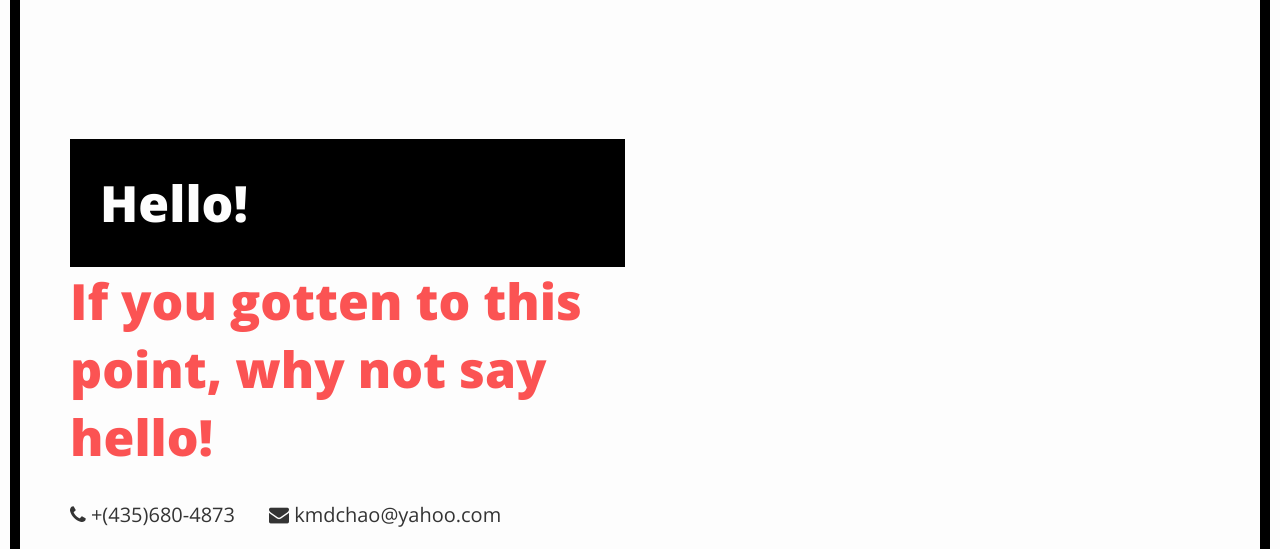
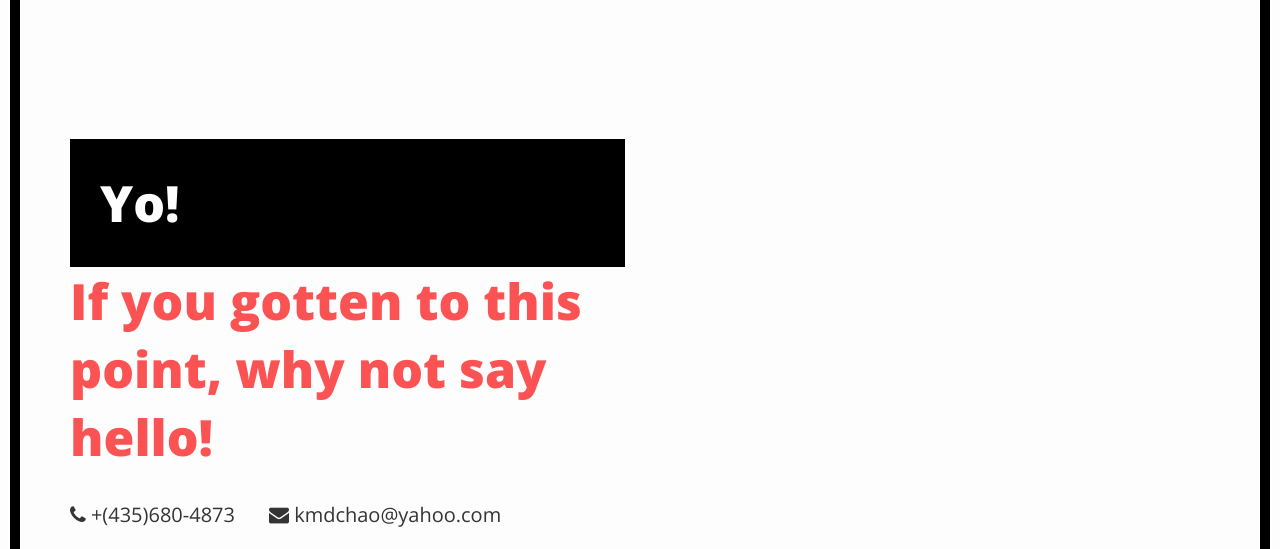
Before and after one commit to EIiviI/EIiviI.github.io, a plain HTML site: page contact.html in a window 1280 px wide. Shown: the part 251-800 px from the top of the page. Drawn offline with nearby package versions, Linux system fonts and the light colour scheme; files that its build step writes are made by us from their sources; a web font is replaced by a local one.

Commit message:
Add files via upload

```diff
--- a/contact.html
+++ b/contact.html
@@ -113,7 +113,7 @@
 
                     	<header>
 
-                        	<h2><span>Hello!</span>If you gotten to this point, why not say hello!</h2>
+                        	<h2><span>Yo!</span> If you gotten to this point, why not say hello!</h2>
 
                         </header>
 
```
